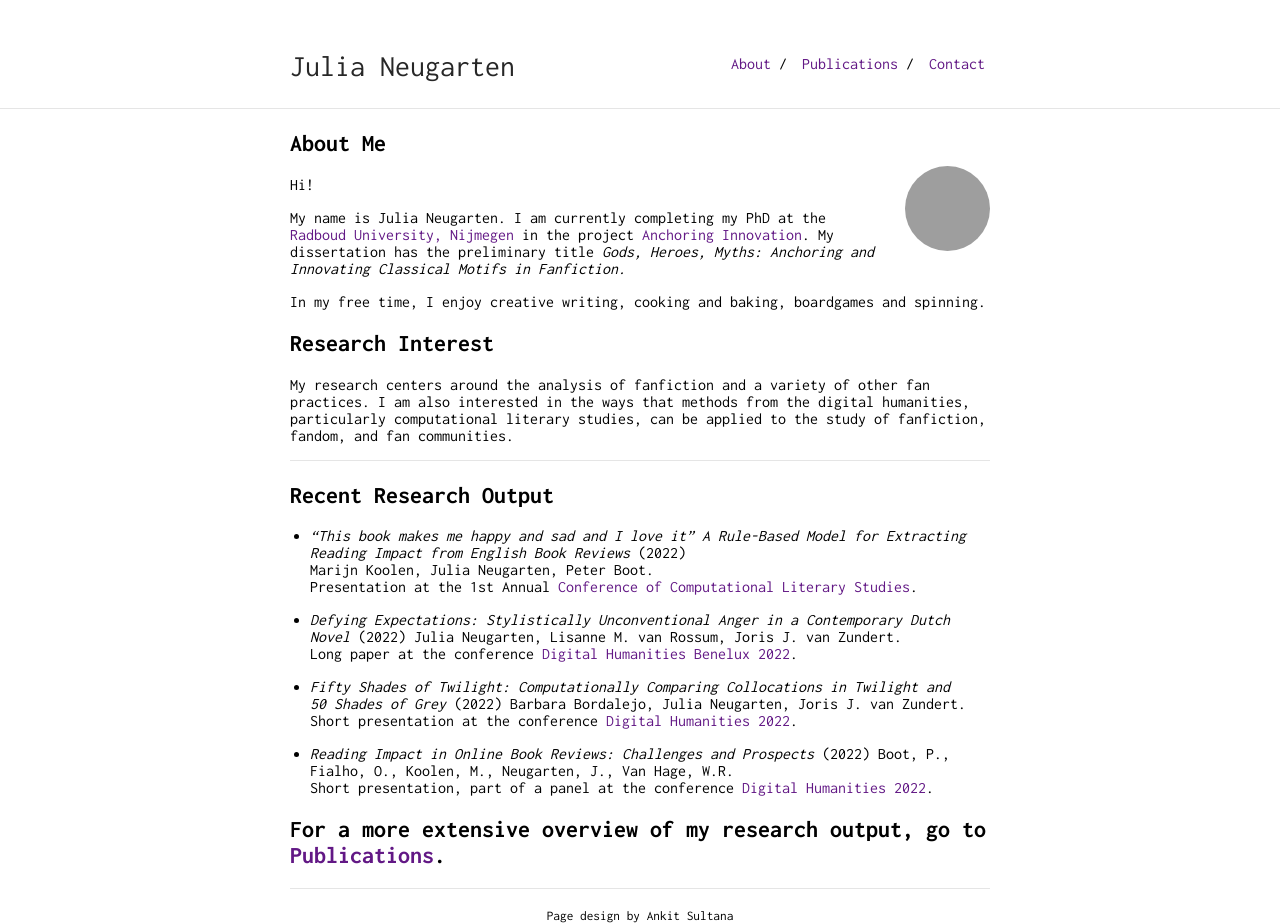
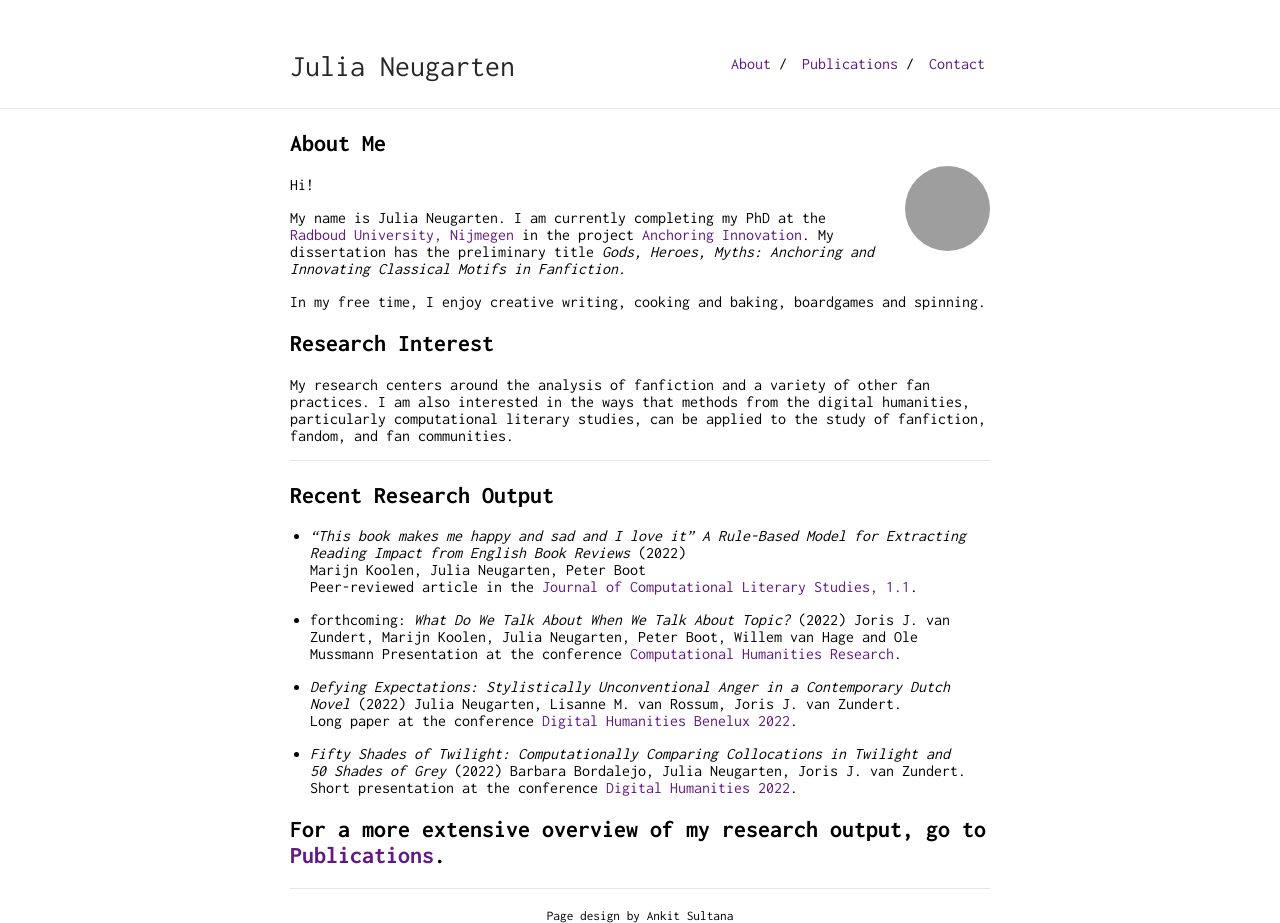
Before and after one commit to julianeugarten/julianeugarten, a Jekyll site: the page built from index.md, in a window 1280 px wide. Built offline with Jekyll 4.4.1, drawn with Linux system fonts in a browser that asks for light colours; our own code applies the rules of GitHub Pages for plain Markdown files; grey boxes are pictures that could not be loaded.

Commit message:
update JCLS and CHR

```diff
--- a/index.md
+++ b/index.md
@@ -18,8 +18,12 @@ My research centers around the analysis of fanfiction and a variety of other fan
 ## Recent Research Output
 
 - *“This book makes me happy and sad and I love it” A Rule-Based Model for Extracting Reading Impact from English Book Reviews* (2022)
-Marijn Koolen, Julia Neugarten, Peter Boot.
-Presentation at the 1st Annual [Conference of Computational Literary Studies](https://jcls.io/site/conference/).
+Marijn Koolen, Julia Neugarten, Peter Boot
+Peer-reviewed article in the [Journal of Computational Literary Studies, 1.1](https://jcls.io/article/id/104/).
+
+- forthcoming: *What Do We Talk About When We Talk About Topic?* (2022)
+Joris J. van Zundert, Marijn Koolen, Julia Neugarten, Peter Boot, Willem van Hage and Ole Mussmann
+Presentation at the conference [Computational Humanities Research](https://2022.computational-humanities-research.org/programme/).
 
 - *Defying Expectations: Stylistically Unconventional Anger in a Contemporary Dutch Novel* (2022)
 Julia Neugarten, Lisanne M. van Rossum, Joris J. van Zundert.
@@ -29,9 +33,5 @@ Long paper at the conference [Digital Humanities Benelux 2022](https://zenodo.or
 Barbara Bordalejo, Julia Neugarten, Joris J. van Zundert.
 Short presentation at the conference [Digital Humanities 2022](https://dh2022.dhii.asia/dh2022bookofabsts.pdf).
 
-- *Reading Impact in Online Book Reviews: Challenges and Prospects* (2022)
-Boot, P., Fialho, O., Koolen, M., Neugarten, J., Van Hage, W.R.
-Short presentation, part of a panel at the conference [Digital Humanities 2022](https://dh2022.dhii.asia/dh2022bookofabsts.pdf).
-
 For a more extensive overview of my research output, go to [Publications](https://julianeugarten.github.io/julianeugarten/publications/).
 ---
```
Also changed, not shown: publications.md (+11 -1 lines).
